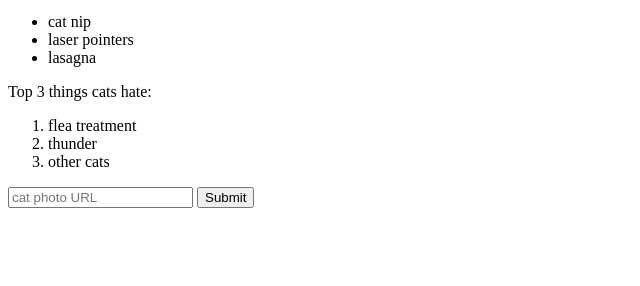
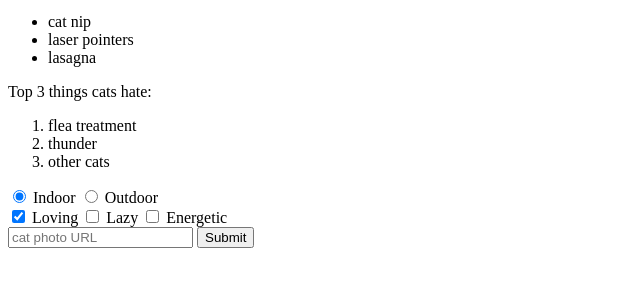
Before and after one commit to timothymichaelcook/CatPhotoApp, a plain HTML site: page index.html in a window 1280 px wide. Shown: the part 426-712 px from the top of the page, without its empty margins (0-640 px from the left). Drawn offline with Linux system fonts and the light colour scheme.

Commit message:
Add files via upload

```diff
--- a/index.html
+++ b/index.html
@@ -16,7 +16,14 @@
     <li>thunder</li>
     <li>other cats</li>
   </ol>
+
   <form action="https://freecatphotoapp.com/submit-cat-photo">
+    <label for="indoor"><input id="indoor" type="radio" name="indoor-outdoor" value="indoor" checked> Indoor</label>
+    <label for="outdoor"><input id="outdoor" type="radio" name="indoor-outdoor" value="outdoor"> Outdoor</label><br>
+    <label for="loving"><input id="loving" type="checkbox" name="personality" value="loving" checked> Loving</label>
+    <label for="lazy"><input id="lazy" type="checkbox" name="personality" value="lazy"> Lazy</label>
+    <label for="energetic"><input id="energetic" type="checkbox" name="personality" value="energetic">
+      Energetic</label><br>
     <input type="text" placeholder="cat photo URL" required>
     <button type="submit">Submit</button>
   </form>
```
